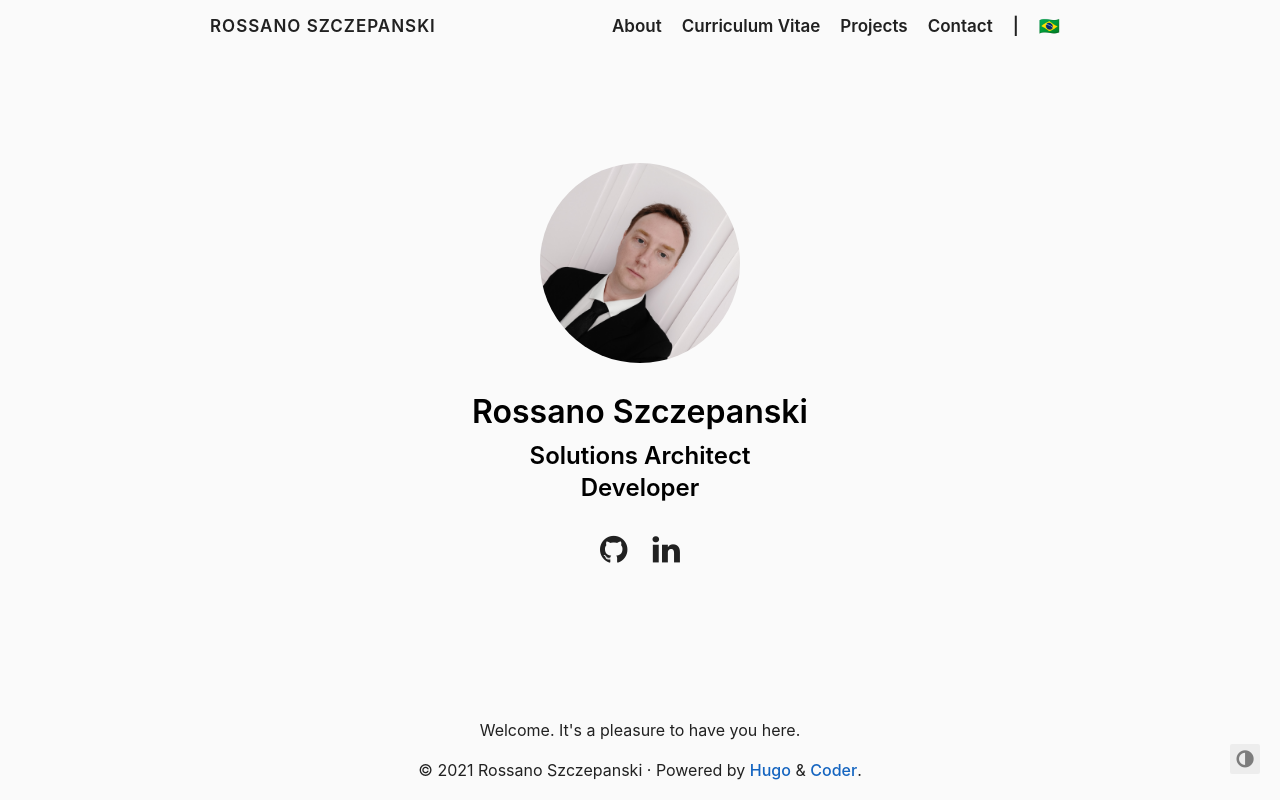
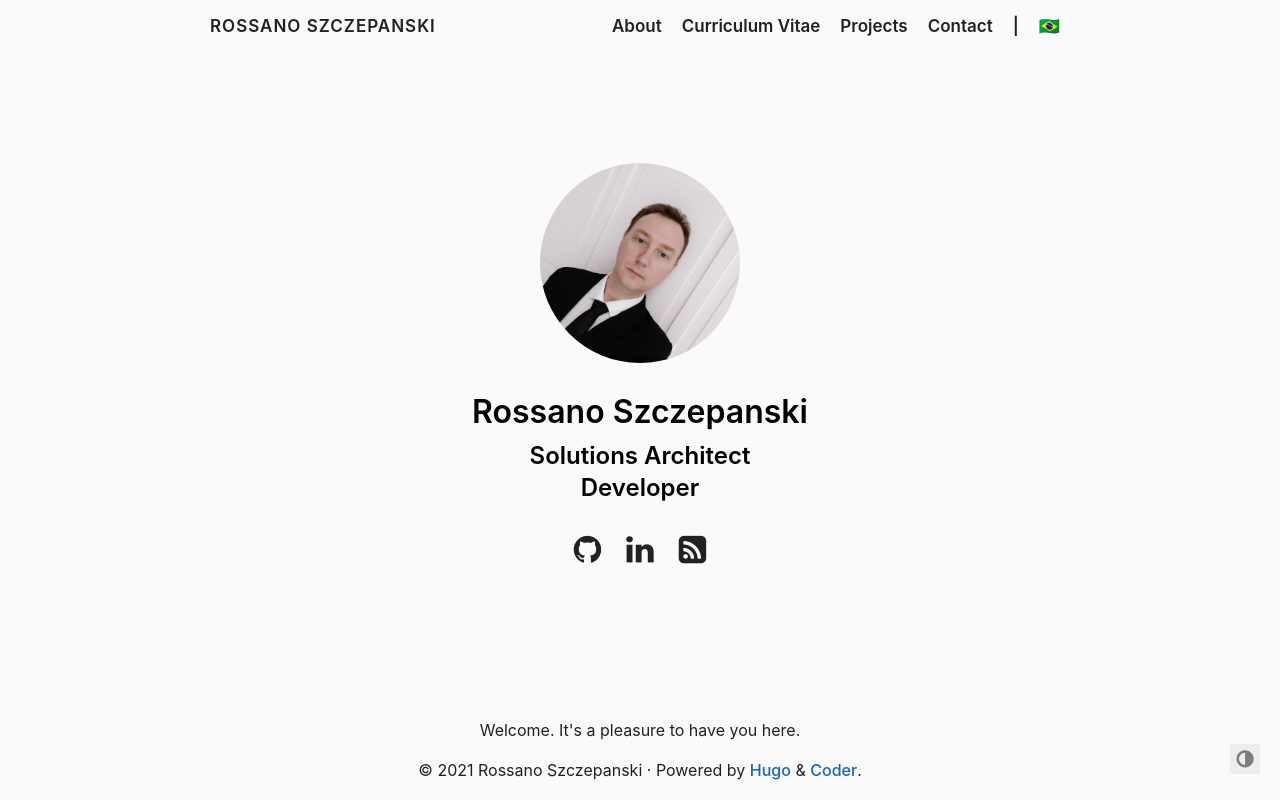
Before and after one commit to rmszc81/rmszc81.github.io, a plain HTML site: page index.html in a window 1280 px wide. Drawn offline with Linux system fonts and the light colour scheme.

Commit message:
deploy: rmszc81/sources.rmszc81.github.io@5cb3e5e73bd37364a0c270fbf15b6424f2b6140d

```diff
--- a/index.html
+++ b/index.html
@@ -82,6 +82,11 @@ Rossano Szczepanski
 <i class="fa fa-linkedin" aria-hidden=true></i>
 </a>
 </li>
+<li>
+<a href=index.xml aria-label=RSS>
+<i class="fa fa-rss-square fa-2x" aria-hidden=true></i>
+</a>
+</li>
 </ul>
 </div>
 </section>
```
Also changed, not shown: pt-br/index.html (+5 -0 lines).
